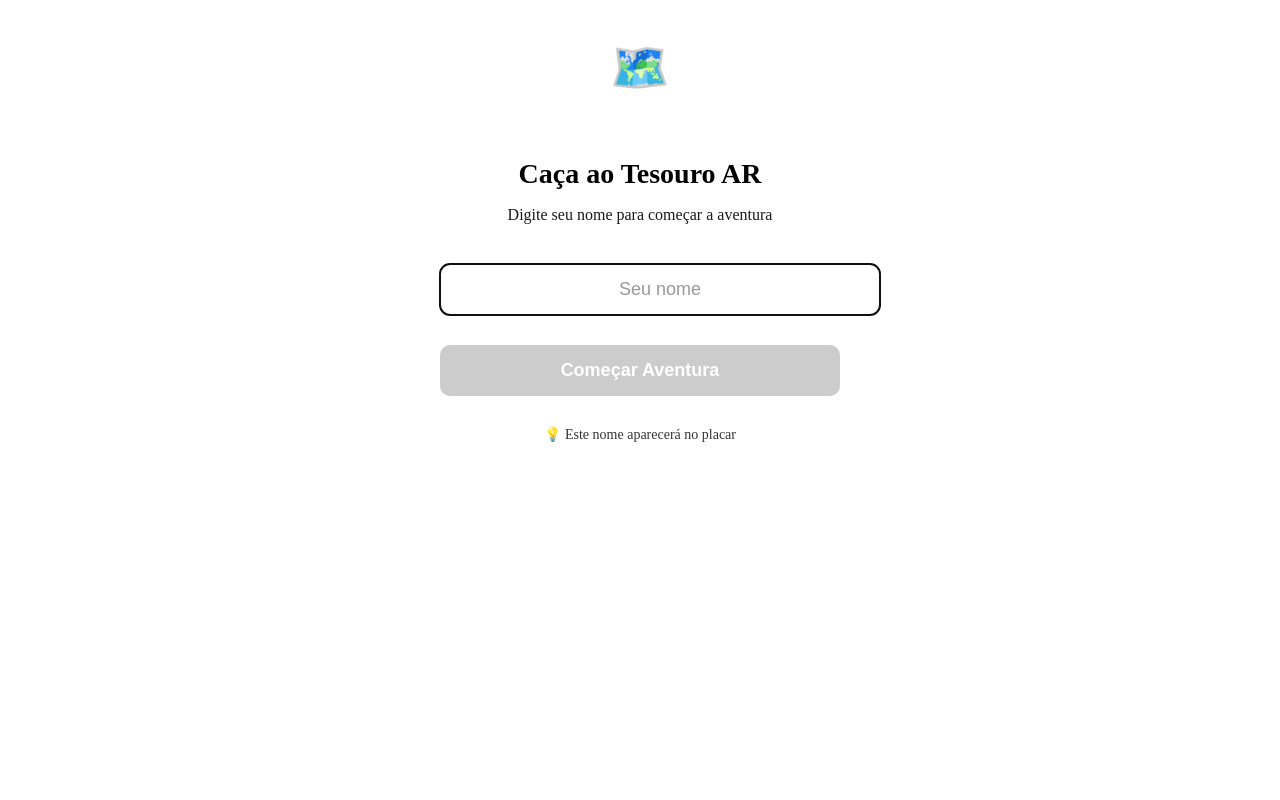
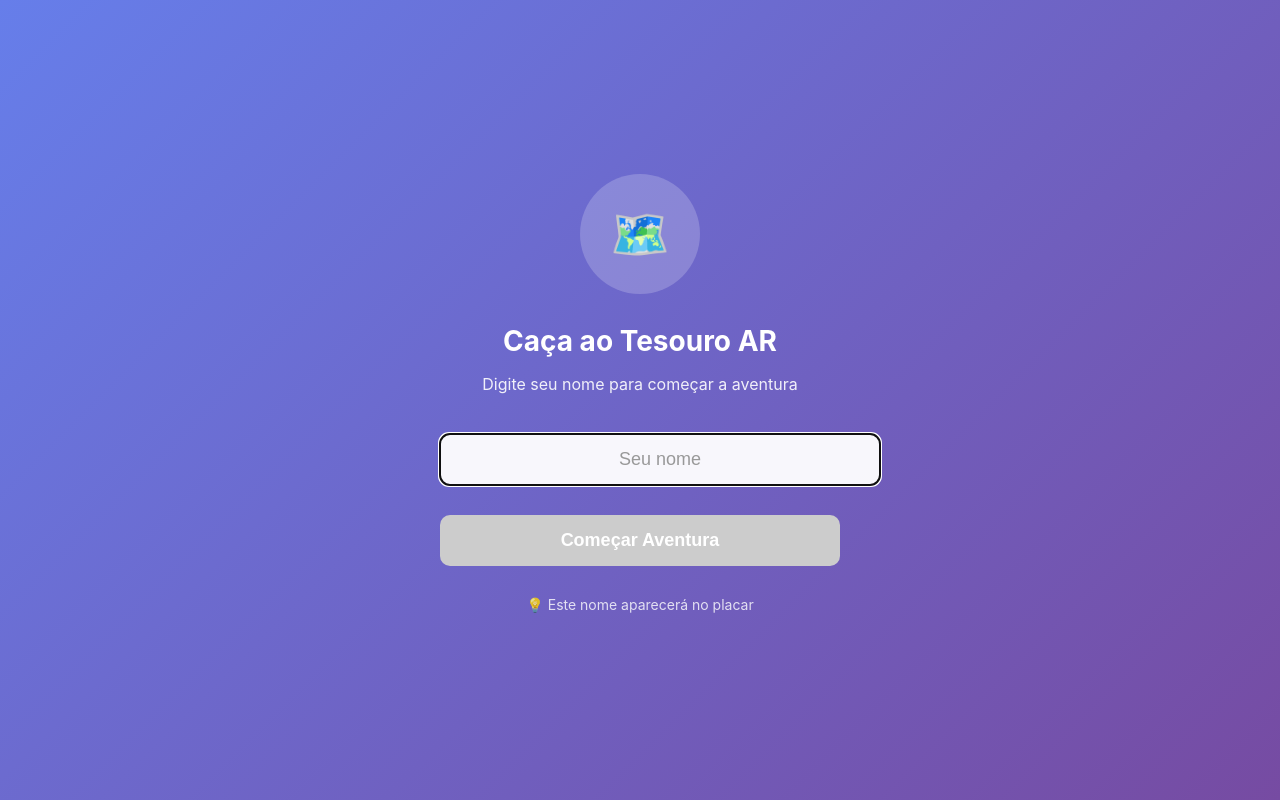
Before and after one commit to mmamedel/ar-treasure-hunt, a SvelteKit app: page /name-entry in a window 1280 px wide. Built offline with nearby package versions, Linux system fonts and the light colour scheme.

Commit message:
fix: revert layout

```diff
--- /dev/null
+++ b/src/routes/+layout.svelte
@@ -0,0 +1,36 @@
+<script lang="ts">
+	import { createGameState } from '$lib/stores/gameState.svelte';
+
+	let { children } = $props();
+	createGameState();
+</script>
+
+<svelte:head>
+	<title>Caça ao Tesouro AR</title>
+	<meta name="description" content="Encontre tesouros escondidos no mundo real usando AR" />
+</svelte:head>
+
+<div class="app-container">
+	{@render children()}
+</div>
+
+<style>
+	:global(body) {
+		margin: 0;
+		padding: 0;
+		font-family: -apple-system, BlinkMacSystemFont, 'Segoe UI', Roboto, Oxygen, Ubuntu, sans-serif;
+		overflow: hidden;
+		background: linear-gradient(135deg, #667eea 0%, #764ba2 100%);
+		min-height: 100vh;
+		color: white;
+	}
+
+	.app-container {
+		width: 100vw;
+		height: 100vh;
+		position: relative;
+		display: flex;
+		align-items: center;
+		justify-content: center;
+	}
+</style>
```
